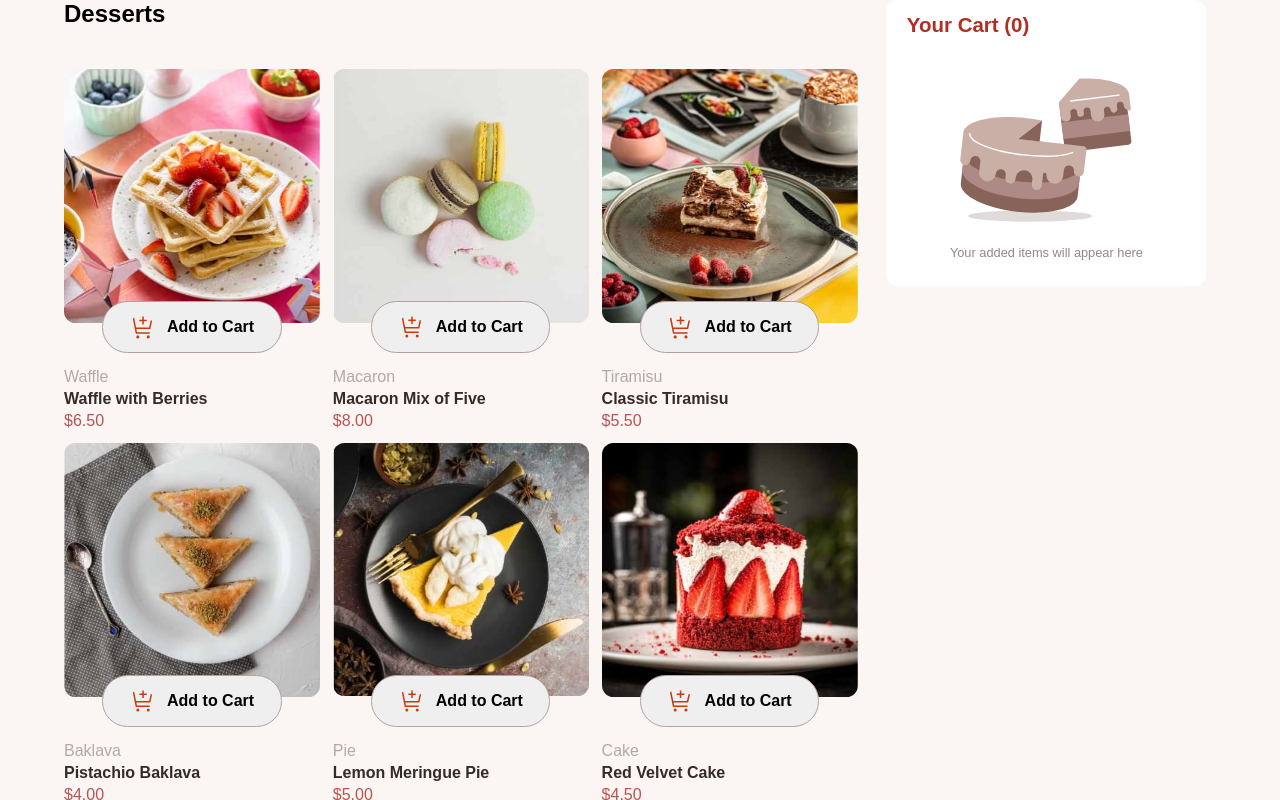
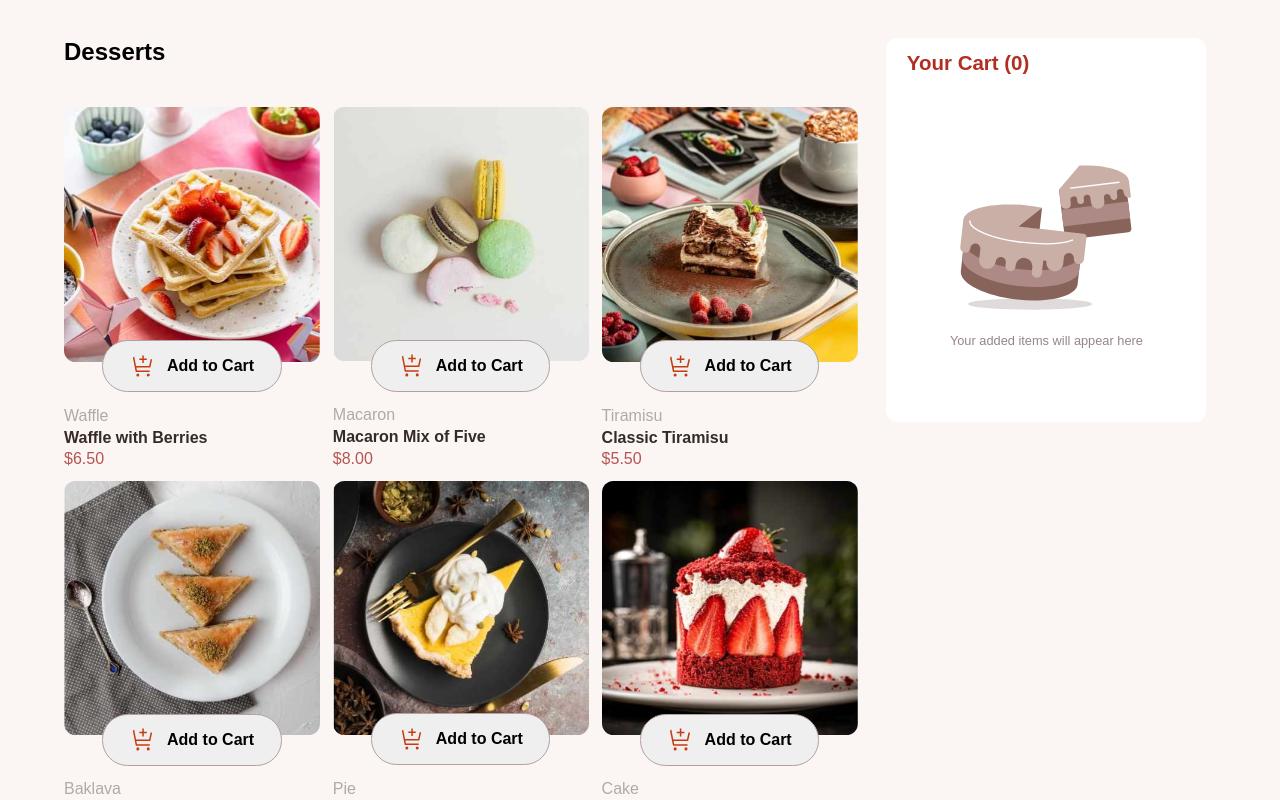
Before and after one commit to eligifty-coder/c_plus_plus_, a React (Vite) app in the folder react_product_cart_demo_frontend_mentor/: page / in a window 1280 px wide. Shown: the top 800 px of the page. Built offline with nearby package versions, Linux system fonts and the light colour scheme.

Commit message:
improving cart and order modal

```diff
--- a/react_product_cart_demo_frontend_mentor/src/App.module.css
+++ b/react_product_cart_demo_frontend_mentor/src/App.module.css
@@ -9,4 +9,5 @@ body{
     font-weight: normal;
     font-style: normal;
     background-color: rgb(251, 246, 243);
+
 }
--- a/react_product_cart_demo_frontend_mentor/src/Components/BackDrop.module.css
+++ b/react_product_cart_demo_frontend_mentor/src/Components/BackDrop.module.css
@@ -5,4 +5,5 @@
     background: rgb(0,0,0);
     z-index: 2;
     opacity: 0.5;
+
 }
--- a/react_product_cart_demo_frontend_mentor/src/Components/Cart.module.css
+++ b/react_product_cart_demo_frontend_mentor/src/Components/Cart.module.css
@@ -1,3 +1,10 @@
+.cart{
+    margin:3vw 0 ;
+    overflow-y: auto;
+    height: 30vw;
+
+}
+
 @media screen and (min-width:602px) {
     .cart{
         border-radius: 0.9vw;
--- a/react_product_cart_demo_frontend_mentor/src/Components/OrderModal.module.css
+++ b/react_product_cart_demo_frontend_mentor/src/Components/OrderModal.module.css
@@ -2,7 +2,7 @@
     position: absolute;
     z-index: 3;
     right: 25%;
-    top: 25%;
+    top: 10%;
     width: 45vw;
     background: rgb(255,255,255);
     padding: 2vw;
@@ -10,6 +10,8 @@
     align-items: center;
     row-gap: 2vw;
     border-radius: 1vw;
+    overflow-y: auto;
+    height: 50vw;
 }
 .orderLists{
     background-color: rgb(251,246,243);
--- a/react_product_cart_demo_frontend_mentor/src/Components/ProductCart.module.css
+++ b/react_product_cart_demo_frontend_mentor/src/Components/ProductCart.module.css
@@ -1,7 +1,6 @@
 
 .productBg{
     width: 100%;
-    /* padding-top: 2vw; */
     position: relative;
 }
 @media screen and (min-width:602px) {
--- a/react_product_cart_demo_frontend_mentor/src/Components/Products.module.css
+++ b/react_product_cart_demo_frontend_mentor/src/Components/Products.module.css
@@ -4,8 +4,9 @@
     box-sizing: border-box;
     }
 
-
-
+    .products{
+        padding: 3vw 0;
+    }
 @media screen and (min-width:602px) {
     .products{
         width: 100%;
```
